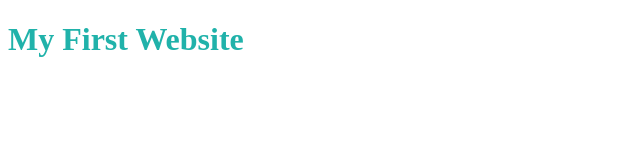
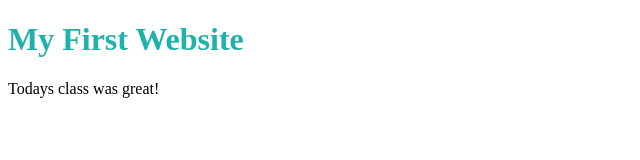
Before and after one commit to MKYRENE/first_day_website, a plain HTML site: page index.html in a window 1280 px wide. Shown: the whole page, without its empty margins (0-640 px from the left). Drawn offline with Linux system fonts and the light colour scheme.

Commit message:
Added Paragraph!

```diff
--- a/index.html
+++ b/index.html
@@ -16,5 +16,6 @@
         <!-- <h1 style="color: red; margin:0;">My First Website</h1> -->
         <h1>My First Website</h1>
         <!-- <h1 style="color: red; margin:0;">My First Website</h1> -->
+        <p>Todays class was great!</p>
     </body>
     </html>
```
